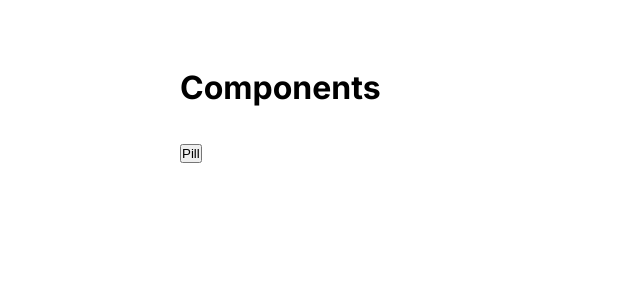
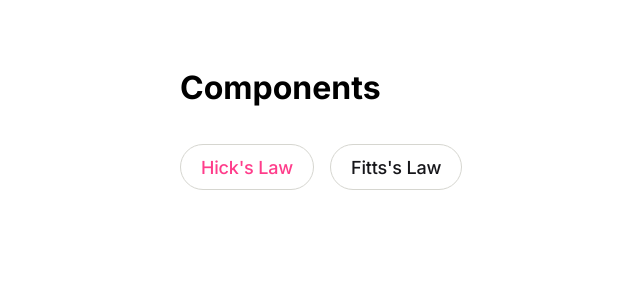
Before and after one commit to SMMathias/nextjs-figma-pill-modal, a Next.js app: page / in a window 1280 px wide. Shown: the top 300 px of the page, without its empty margins (100-740 px from the left). Built offline with nearby package versions, Linux system fonts and the light colour scheme.

Commit message:
Add design tokens and implement PillModal component with Modal integration

```diff
--- a/app/globals.css
+++ b/app/globals.css
@@ -9,15 +9,33 @@
  */
 :root {
   /* Color */
+  --color-primary: #ff3d8b;
+  --color-secondary: #473dff;
+  --color-neutral-white: #ffffff;
+  --color-neutral-grey-900: #16161a;
+  --color-neutral-grey-800: #55554f;
+  --color-neutral-grey-200: #d6d6d0;
 
   /* Typography – the font itself is loaded in app/layout.js */
   --font-family-primary: var(--font-inter), sans-serif;
+  --font-size-sm: 16px;
+  --font-size-md: 18px;
+  --font-size-lg: 32px;
+  --font-weight-regular: 400;
+  --font-weight-medium: 500;
+  --font-weight-semi-bold: 600;
 
   /* Spacing: gaps and paddings */
+  --gaps-md: 12px;
+  --paddings-sm: 20px;
+  --paddings-lg: 36px;
 
   /* Sizes */
+  --btn-height-md: 46px;
 
   /* Border radius */
+  --border-radius-md: 24px;
+  --border-radius-full: 9999px;
 }
 
 * {
--- a/app/page.js
+++ b/app/page.js
@@ -1,5 +1,4 @@
-import Modal from "@/components/Modal";
-import Pill from "@/components/Pill";
+import PillModal from "@/components/PillModal";
 import styles from "./page.module.css";
 
 export default function Home() {
@@ -7,10 +6,18 @@ export default function Home() {
     <main className={styles.page}>
       <h1>Components</h1>
       <div className={styles.pills}>
-        <Pill />
+        <PillModal
+          type="primary"
+          title="Hick's Law"
+          text="Jo flere valgmuligheder, jo længere tid tager det at vælge."
+        />
+        <PillModal
+          type="secondary"
+          title="Fitts's Law"
+          text="Jo større og tættere et mål er, jo hurtigere er det at ramme."
+          showSeparator={false}
+        />
       </div>
-      {/* A closed <dialog> is hidden. Give it isOpen to see it in step 1.1. From step 1.2, PillModal opens it. */}
-      <Modal />
     </main>
   );
 }
--- a/components/Modal.js
+++ b/components/Modal.js
@@ -1,7 +1,43 @@
+"use client";
+
+import { useEffect, useId, useRef } from "react";
 import styles from "./Modal.module.css";
 
-// Figma: the component "Modal".
-// Open it with showModal() (step 1.1), and style it with your tokens (step 1.3).
-export default function Modal() {
-  return <dialog className={styles.modal}>Modal</dialog>;
+// Figma: the component "Modal" with the property Show separator.
+// A <dialog> opened with showModal(), so it gets a backdrop, Escape to close and focus handling for free.
+export default function Modal({ isOpen, onClose, title, text, showSeparator = true }) {
+  const dialogRef = useRef(null);
+  const titleId = useId();
+
+  useEffect(() => {
+    const dialog = dialogRef.current;
+    if (isOpen && !dialog.open) dialog.showModal();
+    if (!isOpen && dialog.open) dialog.close();
+  }, [isOpen]);
+
+  // Figma: "Close when clicking outside". A click on the backdrop lands on the <dialog> but outside its box.
+  function handleClick(event) {
+    const rect = dialogRef.current.getBoundingClientRect();
+    const isInside =
+      event.clientX >= rect.left &&
+      event.clientX <= rect.right &&
+      event.clientY >= rect.top &&
+      event.clientY <= rect.bottom;
+    if (!isInside) dialogRef.current.close();
+  }
+
+  return (
+    <dialog
+      ref={dialogRef}
+      className={styles.modal}
+      aria-labelledby={titleId}
+      onClose={onClose}
+      onClick={handleClick}>
+      {showSeparator && <div className={styles.separator} />}
+      <h2 id={titleId} className={styles.title}>
+        {title}
+      </h2>
+      <p className={styles.text}>{text}</p>
+    </dialog>
+  );
 }
--- a/components/Modal.module.css
+++ b/components/Modal.module.css
@@ -3,10 +3,79 @@
 /* The dialog itself */
 .modal {
   margin: auto; /* The reset in globals.css removes the centering of <dialog>, so add it back */
+  width: 500px;
+  max-width: calc(100% - 2rem);
+  border: none;
+  border-radius: var(--border-radius-md);
+  background-color: var(--color-neutral-white);
+  box-shadow: 0 20px 48px -12px rgb(0 0 0 / 0.12);
 }
 
-/* Auto layout -> flexbox (step 1.3) */
+/* Auto layout -> flexbox. Only when open, so the closed dialog stays display: none */
+.modal[open] {
+  display: flex;
+  flex-direction: column;
+  align-items: flex-start;
+  gap: var(--gaps-md);
+  padding: var(--paddings-lg);
+}
 
-/* Title and text (step 1.3) and the separator (step 1.4) */
+/* Prototype overlay background in Figma: black at 25% */
+.modal::backdrop {
+  background-color: rgb(0 0 0 / 0.25);
+}
 
-/* Smart Animate -> transition (extra 3) */
+/* The dialog gets focus when it opens, but it is not a control, so no focus ring */
+.modal:focus-visible {
+  outline: none;
+}
+
+/* Title and text */
+.title {
+  color: var(--color-neutral-grey-900);
+  font-size: var(--font-size-lg);
+  font-weight: var(--font-weight-semi-bold);
+  line-height: normal;
+  letter-spacing: -0.02em; /* -2% in Figma */
+}
+
+.text {
+  color: var(--color-neutral-grey-800);
+  font-size: var(--font-size-sm);
+  font-weight: var(--font-weight-regular);
+  line-height: 25px;
+}
+
+/* The separator */
+.separator {
+  flex-shrink: 0;
+  width: 40px;
+  height: 5px;
+  border-radius: 3px;
+  background-color: var(--color-primary);
+}
+
+/* Prototype in Figma: Open overlay with "Move in" from the top, Ease out, 300ms */
+.modal,
+.modal::backdrop {
+  transition:
+    transform 300ms ease-out,
+    background-color 300ms ease-out;
+}
+
+@starting-style {
+  .modal[open] {
+    transform: translateY(-100vh);
+  }
+
+  .modal[open]::backdrop {
+    background-color: transparent;
+  }
+}
+
+@media (prefers-reduced-motion: reduce) {
+  .modal,
+  .modal::backdrop {
+    transition: none;
+  }
+}
--- a/components/Pill.js
+++ b/components/Pill.js
@@ -1,11 +1,11 @@
 import styles from "./Pill.module.css";
 
 // Figma: the component set "Pill" with the variants Type and State.
-// Give it children and onClick (step 1.1), and turn Type into a prop (step 1.4).
-export default function Pill() {
+// Type becomes the prop type ("primary" | "secondary"). State=Hover is handled in CSS.
+export default function Pill({ children, onClick, type = "primary" }) {
   return (
-    <button type="button" className={styles.pill}>
-      Pill
+    <button type="button" className={`${styles.pill} ${styles[type]}`} onClick={onClick}>
+      {children}
     </button>
   );
 }
--- a/components/Pill.module.css
+++ b/components/Pill.module.css
@@ -1,11 +1,43 @@
 /* Figma: the component set "Pill". Use your tokens with var(). */
 
-/* Auto layout -> flexbox (step 1.3) */
+/* Auto layout -> flexbox */
 .pill {
+  display: inline-flex;
+  align-items: center;
+  justify-content: center;
+  height: var(--btn-height-md);
+  padding: 0 var(--paddings-sm);
+  border: 1px solid var(--color-neutral-grey-200);
+  border-radius: var(--border-radius-full);
+  background-color: var(--color-neutral-white);
+  font-family: var(--font-family-primary);
+  font-size: var(--font-size-md);
+  font-weight: var(--font-weight-medium);
+  line-height: normal;
+  letter-spacing: -0.01em; /* -1% in Figma */
+  white-space: nowrap;
+  cursor: pointer;
 }
 
-/* Type=Primary and Type=Secondary -> one class per type (step 1.4) */
+/* Type=Primary and Type=Secondary -> one class per type */
+.primary {
+  color: var(--color-primary);
+}
 
-/* State=Hover -> :hover and :focus-visible (step 1.4) */
+.secondary {
+  color: var(--color-neutral-grey-900);
+}
 
-/* Smart Animate -> transition on .pill (step 1.5) */
+/* State=Hover -> :hover and :focus-visible */
+.primary:hover,
+.primary:focus-visible {
+  border-color: var(--color-primary);
+}
+
+.secondary:hover,
+.secondary:focus-visible {
+  border-color: var(--color-secondary);
+  color: var(--color-secondary);
+}
+
+/* No transition: the hover interaction in Figma is "Instant", not Smart Animate */
--- /dev/null
+++ b/components/PillModal.js
@@ -0,0 +1,25 @@
+"use client";
+
+import { useState } from "react";
+import Modal from "./Modal";
+import Pill from "./Pill";
+
+// Figma: the prototype interaction on the pill – On click -> Open overlay "Modal".
+export default function PillModal({ title, text, type, showSeparator }) {
+  const [isOpen, setIsOpen] = useState(false);
+
+  return (
+    <>
+      <Pill type={type} onClick={() => setIsOpen(true)}>
+        {title}
+      </Pill>
+      <Modal
+        isOpen={isOpen}
+        onClose={() => setIsOpen(false)}
+        title={title}
+        text={text}
+        showSeparator={showSeparator}
+      />
+    </>
+  );
+}
```
